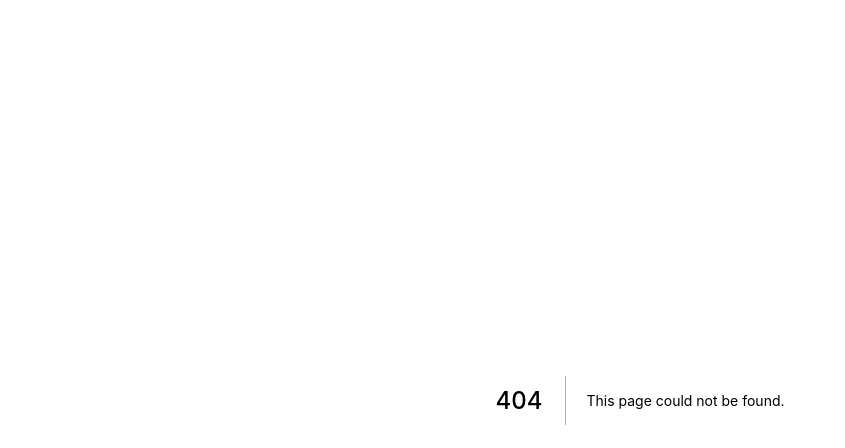
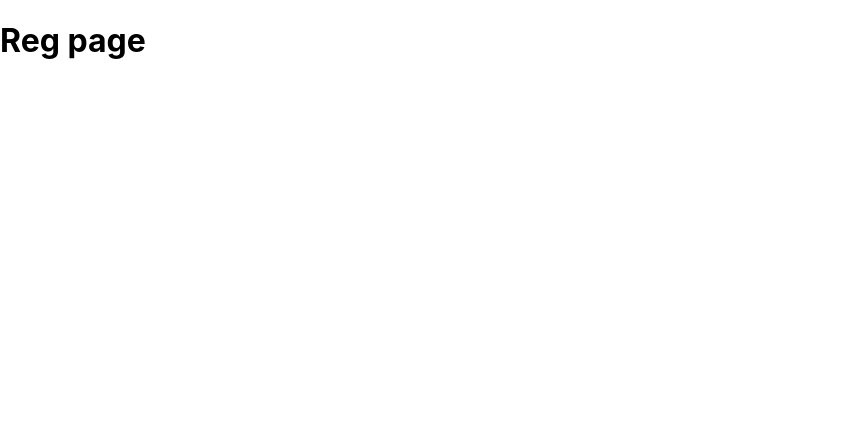
Before and after one commit to spdy999/party-haan-fe, a Next.js app: page /register in a window 1280 px wide. Before the commit this address had no page. Shown: the top 448 px of the page, without its empty margins (0-845 px from the left). Built offline with nearby package versions, Linux system fonts and the light colour scheme.

Commit message:
initial register page

```diff
--- /dev/null
+++ b/pages/register/index.tsx
@@ -0,0 +1,3 @@
+export default function Register() {
+  return <h1>Reg page</h1>;
+}
```
Also changed, not shown: components/LoginForm.tsx (+7 -5 lines).
